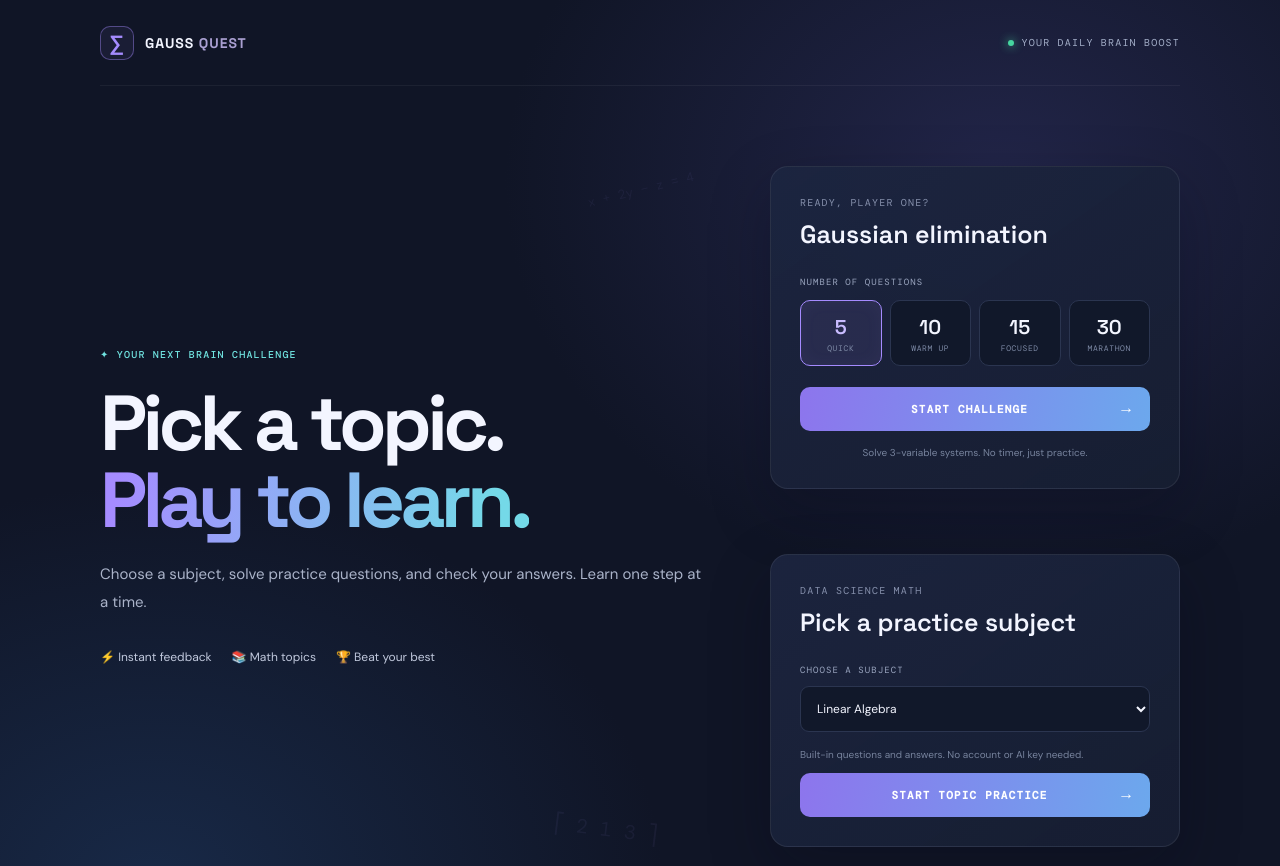
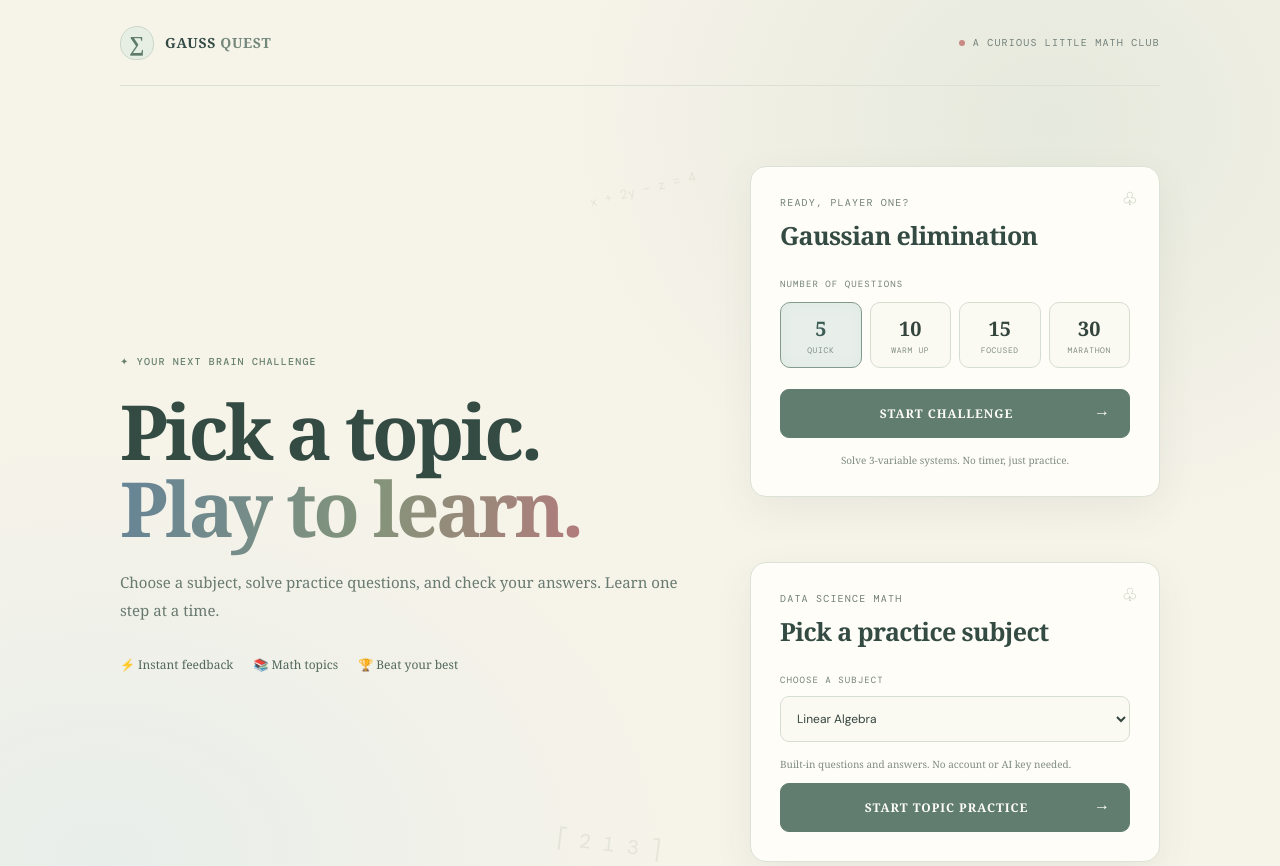
Before and after one commit to dnlkristopher-dotcom/Math-Pratice-Tests-, a website: page index.html in a window 1280 px wide. Shown: the top 866 px of the page. Drawn offline with nearby package versions, Linux system fonts and the light colour scheme.

Commit message:
Add files via upload

```diff
--- /dev/null
+++ b/alice-theme.css
@@ -0,0 +1,146 @@
+/* Minimal Alice in Wonderland-inspired storybook palette. */
+:root {
+  color-scheme: light;
+  --bg: #f6f3e9;
+  --panel: #fffdf7;
+  --panel2: #edf2e9;
+  --line: #d9dfd2;
+  --text: #293c38;
+  --muted: #78867d;
+  --purple: #748d9b;
+  --cyan: #819b8a;
+  --green: #527764;
+  --red: #b96f70;
+  --blue: #627f99;
+  color: var(--text);
+}
+
+body {
+  background:
+    radial-gradient(ellipse at 82% 12%, #e6e9dd 0, transparent 32%),
+    radial-gradient(ellipse at 8% 84%, #e8eeea 0, transparent 34%),
+    var(--bg);
+  color: var(--text);
+  font-family: Georgia, 'Times New Roman', serif;
+}
+
+.app-shell { width: min(1040px, calc(100% - 48px)); }
+.topbar, .footer { border-color: #dce1d5; }
+.brand { color: #344b45; font-family: Georgia, 'Times New Roman', serif; letter-spacing: .045em; }
+.brand-icon {
+  color: #5d7a6b;
+  background: #e7eee4;
+  border-color: #cbd8c9;
+  border-radius: 50% 50% 44% 44%;
+}
+.brand-accent { color: #73877a; }
+.top-note { color: #718079; }
+.online-dot { background: #c98a83; box-shadow: none; }
+.eyebrow { color: #698270; }
+
+.hero-copy h1, .quiz-heading h1 {
+  color: #334b43;
+  font: 600 clamp(54px, 7vw, 76px)/1.02 Georgia, 'Times New Roman', serif;
+  letter-spacing: -.045em;
+}
+.gradient-text {
+  background: linear-gradient(100deg, #668497 0%, #84947a 55%, #b27b7c 100%);
+  background-clip: text;
+  color: transparent;
+}
+.hero-copy > p, .prompt { color: #697a70; }
+.feature-row { color: #53685c; }
+
+.card {
+  border: 1px solid #dce2d6;
+  background: #fffdf8;
+  box-shadow: 0 14px 40px #46564812;
+  border-radius: 16px;
+}
+.setup-card { position: relative; overflow: hidden; }
+.setup-card::after {
+  content: '♧';
+  position: absolute;
+  top: 19px;
+  right: 21px;
+  color: #b5c3b0;
+  font: 18px Georgia, serif;
+  pointer-events: none;
+}
+.card-kicker, .field-label { color: #718077; }
+.setup-card h2, .result-panel h1 {
+  color: #344b43;
+  font-family: Georgia, 'Times New Roman', serif;
+  letter-spacing: -.025em;
+}
+
+.count-button, .topic-input, .answer-field, .choice-option, .equations {
+  color: #34453e;
+  background: #faf9f2;
+  border-color: #d6ded2;
+}
+.count-button { font-family: Georgia, 'Times New Roman', serif; }
+.count-button span { color: #829084; }
+.count-button:hover { border-color: #879d8c; }
+.count-button.selected {
+  color: #3c5c55;
+  background: #e8efeb;
+  border-color: #829b8d;
+  box-shadow: inset 0 0 14px #829b8d12;
+}
+.primary-button {
+  color: #fffdf8;
+  background: #607d70;
+  border: 1px solid #607d70;
+  border-radius: 9px;
+  font-family: Georgia, 'Times New Roman', serif;
+  font-size: 12px;
+  letter-spacing: .08em;
+}
+.primary-button:hover { background: #4f6c60; filter: none; }
+.small-note, .topic-note { color: #7f8c81; }
+.math-orbit { color: #81927b24; }
+
+.quiet-button { color: #6b7d72; font-family: Georgia, 'Times New Roman', serif; }
+.quiet-button:hover { color: #344b43; }
+.stats-row {
+  border-color: #dce2d6;
+  background: #fffdf8cc;
+}
+.stat-label, .progress-wrap > span, .result-stats span { color: #7c897e; }
+.stat-box strong, .result-stats strong { color: #3b5147; }
+.progress-track, .result-meter { background: #e4e8df; }
+.progress-fill { background: linear-gradient(90deg, #8097a0, #91aa91); }
+.difficulty-tag {
+  color: #587265;
+  background: #edf2e9;
+  border-color: #d7e0d4;
+}
+.points-tag { color: #64806d; }
+.equations {
+  border-left-color: #8ca38e;
+  border-right-color: #8ca38e;
+}
+.answer-field:focus-within, .topic-input:focus {
+  border-color: #809a89;
+  box-shadow: 0 0 0 3px #809a891c;
+}
+.answer-field input { color: #34453e; }
+.choice-option { color: #40544a; }
+.choice-option:has(input:checked) {
+  border-color: #829b8d;
+  background: #e8efeb;
+}
+.choice-option input { accent-color: #607d70; }
+.choice-letter { color: #718d7c; }
+.feedback.correct { color: #426b54; background: #eaf2e9; border-color: #cadbc9; }
+.feedback.incorrect { color: #8e5557; background: #f8ece8; border-color: #e7cfca; }
+.keyboard-hint, .result-subtitle, .result-message, .final-score span { color: #758278; }
+.result-stats, .footer { border-color: #dce1d5; }
+.footer { color: #7e8b80; }
+.footer-star { color: #b68583; }
+
+@media (max-width: 760px) {
+  .app-shell { width: min(100% - 32px, 550px); }
+  .hero-copy h1 { font-size: 58px; }
+}
--- a/index.html
+++ b/index.html
@@ -7,6 +7,7 @@
   <meta name="description" content="Practice data science mathematics with built-in quizzes.">
   <title>Gauss Quest — Data Science Math Practice</title>
   <link rel="stylesheet" href="style.css">
+  <link rel="stylesheet" href="alice-theme.css">
   <script src="practice-topics.js" defer></script>
   <script src="app.js" defer></script>
 </head>
@@ -14,7 +15,7 @@
   <main class="app-shell">
     <header class="topbar">
       <a class="brand" href="#" aria-label="Gauss Quest home"><span class="brand-icon">∑</span><span>GAUSS<span class="brand-accent"> QUEST</span></span></a>
-      <div class="top-note"><span class="online-dot"></span> YOUR DAILY BRAIN BOOST</div>
+      <div class="top-note"><span class="online-dot"></span> A CURIOUS LITTLE MATH CLUB</div>
     </header>
 
     <section id="setup-screen" class="screen setup-screen">
```
